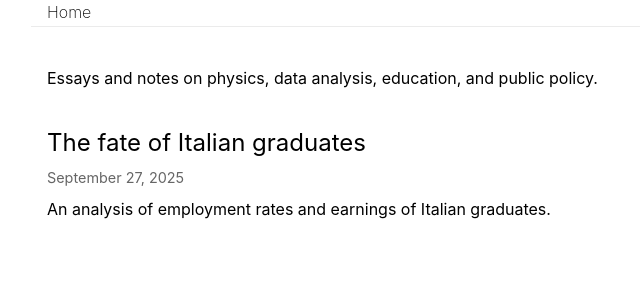
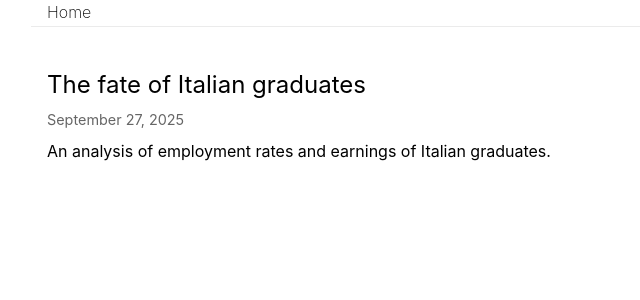
Before and after one commit to pietroborchia/my-blog, a Jekyll site: the page built from posts/index.md, in a window 1280 px wide. Shown: the top 300 px of the page, without its empty margins (229-869 px from the left). Built offline with Jekyll 4.4.1, drawn with Linux system fonts in a browser that asks for light colours.

Commit message:
Remove introductory text from index.md
Removed introductory text about the content of the posts.

```diff
--- a/posts/index.md
+++ b/posts/index.md
@@ -2,8 +2,6 @@
 layout: default
 title: Posts
 ---
-
-Essays and notes on physics, data analysis, education, and public policy.
 
 <div class="posts-wrap">
 {% for post in site.posts %}
```
